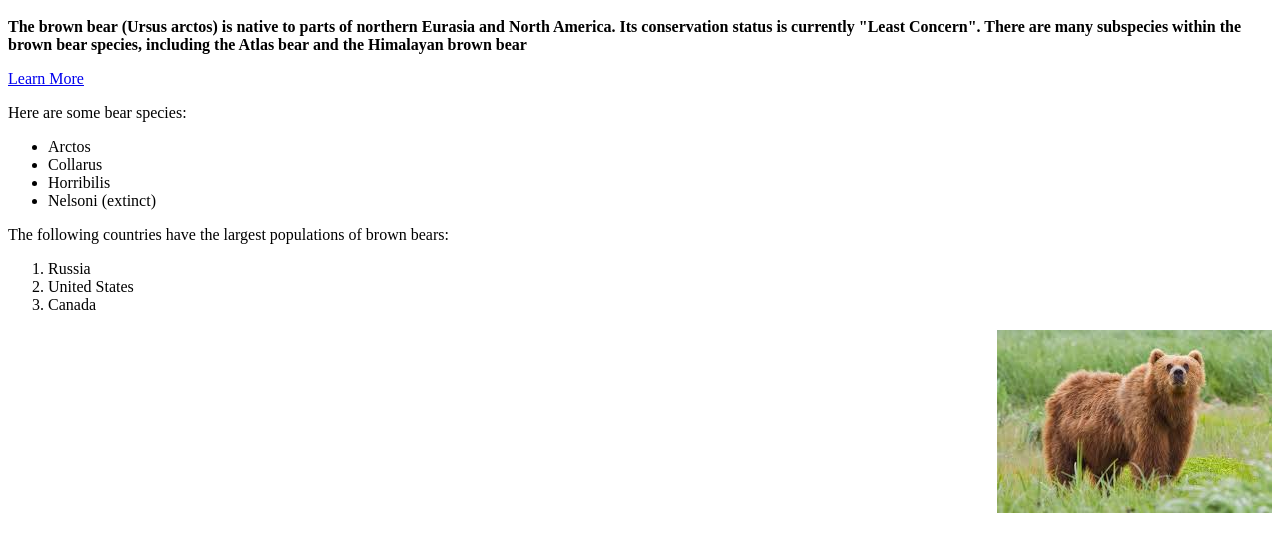
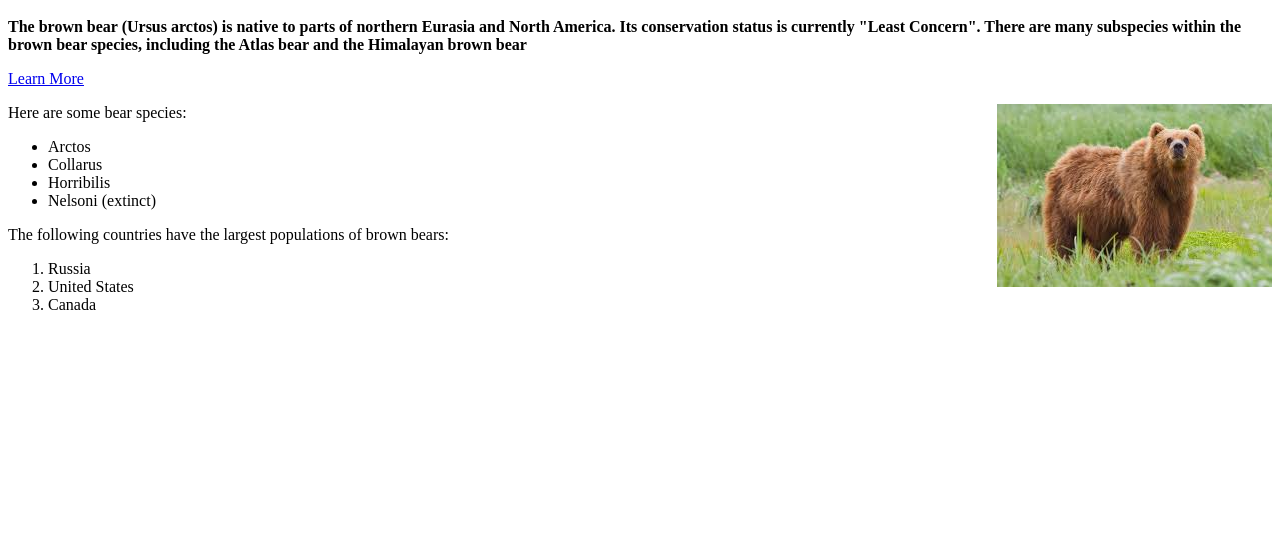
Before and after one commit to thanhdung195/html, a plain HTML site: page index.html in a window 1280 px wide. Shown: the part 48-600 px from the top of the page. Drawn offline with Linux system fonts and the light colour scheme.

Commit message:
Update index.html

```diff
--- a/index.html
+++ b/index.html
@@ -15,7 +15,7 @@
             <a href="https://en.wikipedia.org/wiki/Brown_bear">Learn More</a>
         </p>
         <p>
-            Here are some bear species:
+            Here are some bear species: <img src="tải xuống.jpeg" align="right">
             <ul>
                 <li>Arctos</li>
                 <li>Collarus</li>
@@ -30,7 +30,6 @@
                 <li>United States</li>
                 <li>Canada</li>
             </ol>
-            <img src="tải xuống.jpeg" align="right">
         </p>
     </body>
 </html>
```
